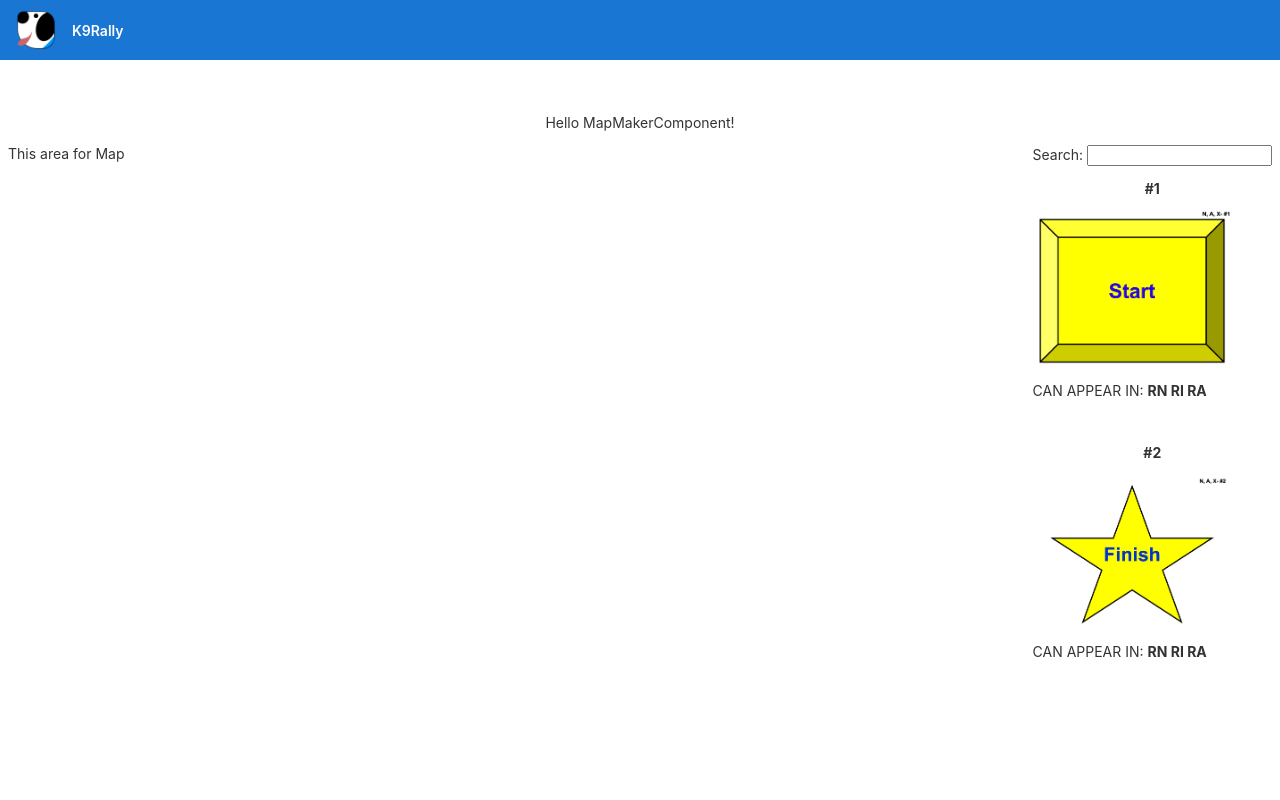
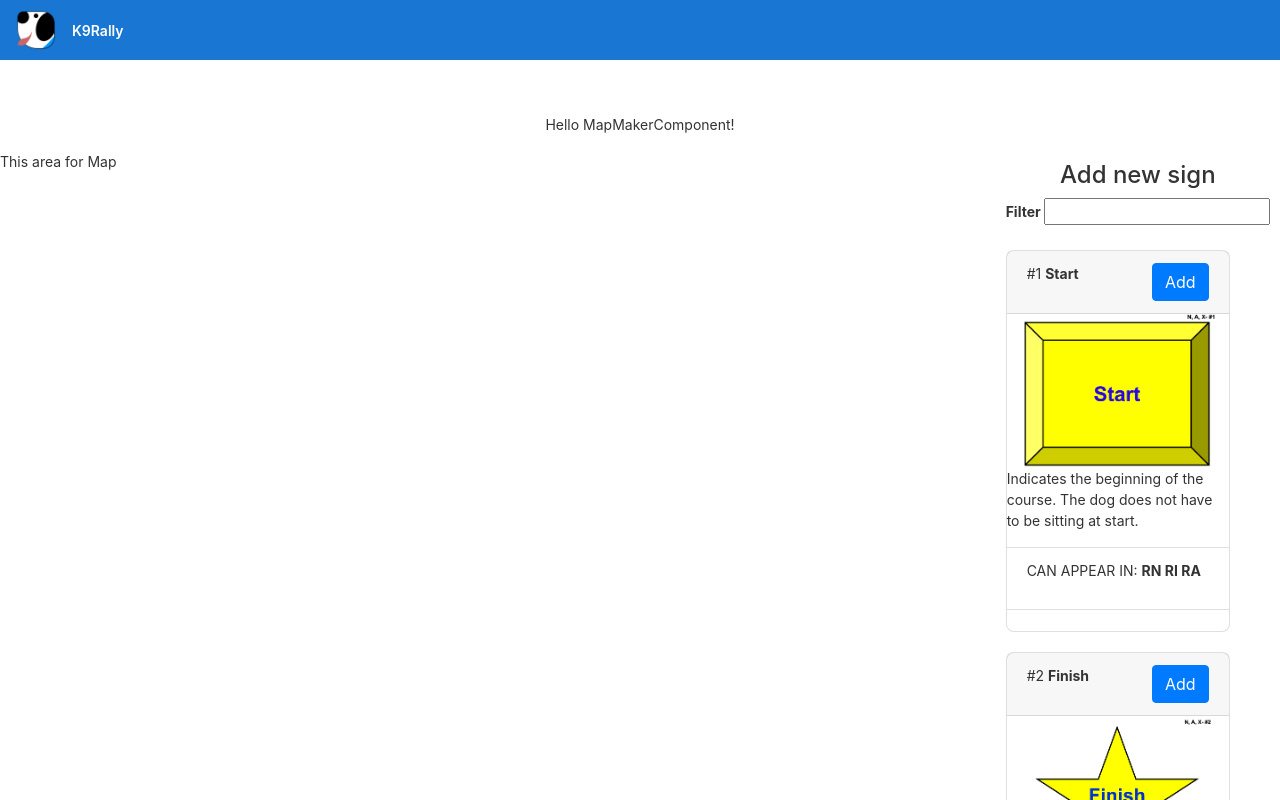
Before and after one commit to harishrajamani/rallysignsV0, an Angular app: page / in a window 1280 px wide. Shown: the top 800 px of the page. Built offline with nearby package versions, Linux system fonts and the light colour scheme.

Commit message:
bootstrap for sign cards in sign picker

```diff
--- a/angular.json
+++ b/angular.json
@@ -28,9 +28,13 @@
               "src/assets"
             ],
             "styles": [
-              "src/styles.scss"
+              "src/styles.scss",
+              "node_modules/bootstrap/dist/css/bootstrap.min.css"
             ],
-            "scripts": []
+            "scripts": [
+              "node_modules/jquery/dist/jquery.min.js",
+              "node_modules/bootstrap/dist/js/bootstrap.min.js"
+            ]
           },
           "configurations": {
             "production": {
--- a/package.json
+++ b/package.json
@@ -19,6 +19,8 @@
     "@angular/platform-browser": "~9.1.3",
     "@angular/platform-browser-dynamic": "~9.1.3",
     "@angular/router": "~9.1.3",
+    "bootstrap": "^4.4.1",
+    "jquery": "^3.5.0",
     "rxjs": "~6.5.4",
     "tslib": "^1.10.0",
     "zone.js": "~0.10.2"
@@ -28,9 +30,9 @@
     "@angular/cli": "~9.1.3",
     "@angular/compiler-cli": "~9.1.3",
     "@angular/language-service": "~9.1.3",
-    "@types/node": "^12.11.1",
     "@types/jasmine": "~3.5.0",
     "@types/jasminewd2": "~2.0.3",
+    "@types/node": "^12.11.1",
     "codelyzer": "^5.1.2",
     "jasmine-core": "~3.5.0",
     "jasmine-spec-reporter": "~4.2.1",
@@ -39,7 +41,7 @@
     "karma-coverage-istanbul-reporter": "~2.1.0",
     "karma-jasmine": "~3.0.1",
     "karma-jasmine-html-reporter": "^1.4.2",
-    "protractor": "~5.4.3",
+    "protractor": "^6.0.0",
     "ts-node": "~8.3.0",
     "tslint": "~6.1.0",
     "typescript": "~3.8.3"
--- a/src/app/sign-picker/sign-picker.component.html
+++ b/src/app/sign-picker/sign-picker.component.html
@@ -1,27 +1,42 @@
 <div class="sign-picker">
+    <h4 align="center">Add new sign</h4>
     <form [formGroup]='searchForm'>
-        <label for="query">Search: </label>
+        <label for="query"><strong>Filter&nbsp;</strong> </label>
         <input id="query" type="text" formControlName="query">
     </form>
 
     <div *ngFor="let sign of signs">
-        <div class="card" *ngIf="sign">
-            <p align="center" class="sign-id">
-                <strong>#{{ sign.id }}</strong>
-            </p>
-            <span class="sign-img">
+        <div class="card" *ngIf="sign" style="margin-top: 20px; width: 14rem;border-radius: 0.5rem">
+            <div class="card-header">
+                <span>
+                    #{{ sign.id }} <strong>{{sign.name }}</strong>
+                </span>
+                <span class="sign-add-btn">
+                    <button class="btn btn-primary">Add</button>
+                </span>
+
+            </div>
+
+            <div align="center" class="card-img-top">
                 <img [src]="sign.image.large" [width]="200" [alt]="'Sign ' + sign.id + ' image'">
-            </span>
-            <span class="sign-constraints">
+            </div>
+            <p class="card-text">{{ sign.description }}</p>
+            <ul class="list-group list-group-flush">
+                <li class="list-group-item">
+                    <div class="card-text">
                         <p>CAN APPEAR IN:
-                    <span [style.visibility]="sign.constraints.beginner ? 'visible': 'hidden'"> <strong> RN </strong>
+                            <span [style.visibility]="sign.constraints.beginner ? 'visible': 'hidden'"> <strong> RN
+                                </strong>
                             </span>
                             <span [style.visibility]="sign.constraints.intermediate ? 'visible': 'hidden'"> <strong> RI
                                 </strong> </span>
-                    <span [style.visibility]="sign.constraints.advanced ? 'visible': 'hidden'"> <strong> RA </strong>
+                            <span [style.visibility]="sign.constraints.advanced ? 'visible': 'hidden'"> <strong> RA
+                                </strong>
                             </span>
                         </p>
-            </span>
+                    </div>
+                </li>
+            </ul>
             <br>
         </div>
     </div>
--- a/src/index.html
+++ b/src/index.html
@@ -6,8 +6,12 @@
   <base href="/">
   <meta name="viewport" content="width=device-width, initial-scale=1">
   <link rel="icon" type="image/x-icon" href="favicon.ico">
+  <link rel="stylesheet" href="https://maxcdn.bootstrapcdn.com/bootstrap/4.0.0/css/bootstrap.min.css" integrity="sha384-Gn5384xqQ1aoWXA+058RXPxPg6fy4IWvTNh0E263XmFcJlSAwiGgFAW/dAiS6JXm" crossorigin="anonymous">
 </head>
 <body>
   <app-root></app-root>
+  <script src="https://code.jquery.com/jquery-3.2.1.slim.min.js" integrity="sha384-KJ3o2DKtIkvYIK3UENzmM7KCkRr/rE9/Qpg6aAZGJwFDMVNA/GpGFF93hXpG5KkN" crossorigin="anonymous"></script>
+  <script src="https://cdnjs.cloudflare.com/ajax/libs/popper.js/1.12.9/umd/popper.min.js" integrity="sha384-ApNbgh9B+Y1QKtv3Rn7W3mgPxhU9K/ScQsAP7hUibX39j7fakFPskvXusvfa0b4Q" crossorigin="anonymous"></script>
+  <script src="https://maxcdn.bootstrapcdn.com/bootstrap/4.0.0/js/bootstrap.min.js" integrity="sha384-JZR6Spejh4U02d8jOt6vLEHfe/JQGiRRSQQxSfFWpi1MquVdAyjUar5+76PVCmYl" crossorigin="anonymous"></script>
 </body>
 </html>
--- a/src/styles.scss
+++ b/src/styles.scss
@@ -7,7 +7,12 @@
     }
 }
 .sign-picker {
+    margin: 10px;
     max-width: 400px;
     display: block;
     float: right;
 }
+
+.sign-add-btn {
+    float: right;
+}
```
Also changed, not shown: 1 other file (tests, documents, lock files or other folders). Lines whose indentation alone changed are shown as unchanged.
